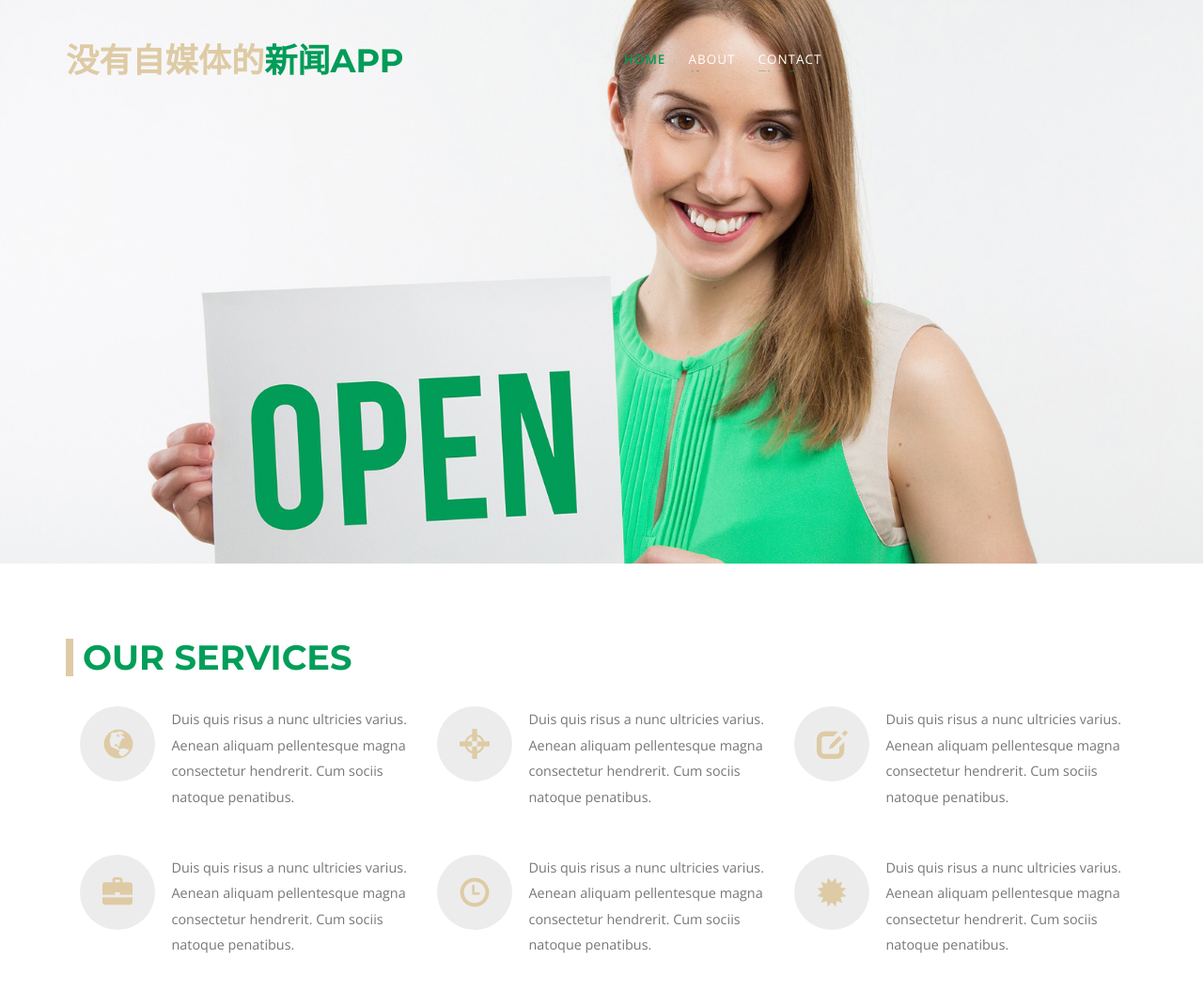
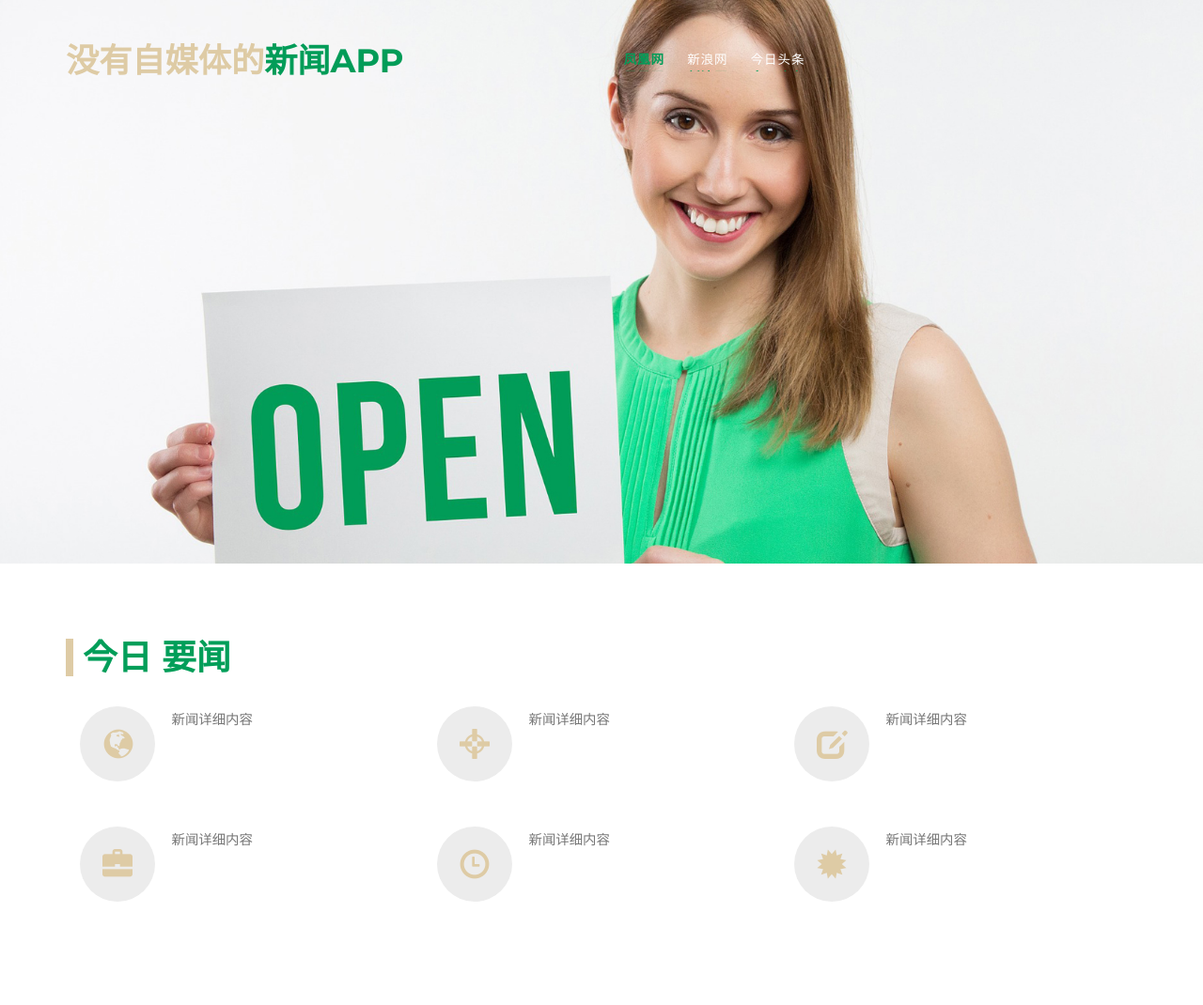
Before and after one commit to ThetaRgo/news22, a plain HTML site: page static/index.html in a window 1280 px wide. Shown: the top 1070 px of the page at 94% size. Drawn offline with nearby package versions, Linux system fonts and the light colour scheme; files that its build step writes are made by us from their sources; files whose address does not match are found by name.

Commit message:
修改了前端页面,开始布局新闻样式.将原程序中一些不需要的东西进行功能删减.

```diff
--- a/static/index.html
+++ b/static/index.html
@@ -6,9 +6,9 @@
 <meta http-equiv="Content-Type" content="text/html; charset=utf-8" />
 <meta name="keywords" content="" />
 <script type="application/x-javascript"> addEventListener("load", function() { setTimeout(hideURLbar, 0); }, false); function hideURLbar(){ window.scrollTo(0,1); } </script>
-<link href="css/bootstrap.css" rel='stylesheet' type='text/css' />
+<link href="static/css/bootstrap.css" rel='stylesheet' type='text/css' />
 <!--Custom-Theme-files-->
-<link href="css/style.css" rel='stylesheet' type='text/css' />
+<link href="static/css/style.css" rel='stylesheet' type='text/css' />
 <!--/script-->
 <script src="js/jquery-1.11.1.min.js"></script>
 <script type="text/javascript" src="js/move-top.js"></script>
@@ -21,8 +21,8 @@
 				});
 			});
 </script>
-		<link href='https://fonts.googleapis.com/css?family=Montserrat:400,700' rel='stylesheet' type='text/css'>
-		<link href='https://fonts.googleapis.com/css?family=Open+Sans:400,600' rel='stylesheet' type='text/css'>
+		<link href='http://fonts.googleapis.com/css?family=Montserrat:400,700' rel='stylesheet' type='text/css'>
+		<link href='http://fonts.googleapis.com/css?family=Open+Sans:400,600' rel='stylesheet' type='text/css'>
 
 </head>
 <body>
@@ -31,14 +31,14 @@
      <div class="container">
       <div class="header-top">
 	       	<div class="logo">
-                    <a href="index.html"><h1>没有自媒体的<span>新闻APP</span></h1> </a>
+                    <a href="static/index.html"><h1>没有自媒体的<span>新闻APP</span></h1> </a>
 			 </div>
 				    <div class="top-menu">
 					    <span class="menu"> </span>
 							<ul>
-								<li><a class="active" href="index.html"><span data-hover="主页">Home</span></a><label> </label></li>
-								<li><a href="about.html"> <span data-hover="关于">About</span></a><label> </label></li>
-								<li><a href="contact.html"><span data-hover="联系我">Contact</span></a><label> </label></li>
+								<li><a class="active" href="http://www.ifeng.com/"><span data-hover="凤凰网">凤凰网</span></a><label> </label></li>
+								<li><a href="http://news.sina.com.cn/"> <span data-hover="新浪网">新浪网</span></a><label> </label></li>
+								<li><a href="https://www.toutiao.com/ch/news_hot/"><span data-hover="今日头条">今日头条</span></a><label> </label></li>
 
 							</ul>
 
@@ -53,7 +53,7 @@
 	   <!--/services-->
 	  <div class="services" id="services">
 	      <div class="container">
-		   <h3 class="tittle">Our Services</h3>
+		   <h3 class="tittle">今日 要闻</h3>
 		      <div class="serve-top">
 				 <div class="col-md-4 serve-icons">
 					<div class="s-sub">
@@ -61,7 +61,7 @@
 						  <i class="glyphicon glyphicon-globe"></i>
 						</div>
 						<div class="col-md-10 serve-text">
-						 <p> Duis quis risus a nunc ultricies varius. Aenean aliquam pellentesque magna consectetur hendrerit. Cum sociis natoque penatibus. </p>
+						 <p> 新闻详细内容 </p>
 						</div>
 					     <div class="clearfix"> </div>
 					 </div>
@@ -70,7 +70,7 @@
 						  <i class="glyphicon glyphicon-briefcase"></i>
 						</div>
 						<div class="col-md-10 serve-text">
-						 <p> Duis quis risus a nunc ultricies varius. Aenean aliquam pellentesque magna consectetur hendrerit. Cum sociis natoque penatibus.</p>
+						 <p> 新闻详细内容</p>
 						</div>
 					     <div class="clearfix"> </div>
 					 </div>
@@ -81,7 +81,7 @@
 						  <i class="glyphicon glyphicon-screenshot"></i>
 						</div>
 						<div class="col-md-10 serve-text">
-						 <p> Duis quis risus a nunc ultricies varius. Aenean aliquam pellentesque magna consectetur hendrerit. Cum sociis natoque penatibus. </p>
+						 <p> 新闻详细内容 </p>
 						</div>
 					     <div class="clearfix"> </div>
 					 </div>
@@ -90,7 +90,7 @@
 						  <i class="glyphicon glyphicon-time"></i>
 						</div>
 						<div class="col-md-10 serve-text">
-						 <p> Duis quis risus a nunc ultricies varius. Aenean aliquam pellentesque magna consectetur hendrerit. Cum sociis natoque penatibus.</p>
+						 <p> 新闻详细内容</p>
 						</div>
 					     <div class="clearfix"> </div>
 					 </div>
@@ -101,7 +101,7 @@
 						  <i class="glyphicon glyphicon-edit"></i>
 						</div>
 						<div class="col-md-10 serve-text">
-						 <p> Duis quis risus a nunc ultricies varius. Aenean aliquam pellentesque magna consectetur hendrerit. Cum sociis natoque penatibus.</p>
+						 <p> 新闻详细内容</p>
 						</div>
 					     <div class="clearfix"> </div>
 					 </div><div class="s-sub">
@@ -109,7 +109,7 @@
 						  <i class="glyphicon glyphicon-certificate"></i>
 						</div>
 						<div class="col-md-10 serve-text">
-						 <p> Duis quis risus a nunc ultricies varius. Aenean aliquam pellentesque magna consectetur hendrerit. Cum sociis natoque penatibus.</p>
+						 <p> 新闻详细内容</p>
 						</div>
 					     <div class="clearfix"> </div>
 					 </div>
@@ -133,7 +133,7 @@
 
 </script>
 <!-- //End fancyBox light-box -->
-<link rel="stylesheet" href="css/swipebox.css">
+<link rel="stylesheet" href="static/css/swipebox.css">
 	<script src="js/jquery.swipebox.min.js"></script>
 	    <script type="text/javascript">
 			jQuery(function($) {
@@ -174,15 +174,15 @@
 					<div class="col-md-3 footer-left">
 						<h4>Follow Us</h4>
 							<div class="soci">
-									<a href="#"><i class="f-1"> </i></a>
-									<a href="#"><i class="t-1"> </i></a>
-									<a href="#"><i class="g-1"> </i></a>
+									<a href="static/#"><i class="f-1"> </i></a>
+									<a href="static/#"><i class="t-1"> </i></a>
+									<a href="static/#"><i class="g-1"> </i></a>
 								</div>
 					</div>
 					<div class="clearfix"></div>
 				</div>
 					<div class="footer-text">
-						<p>Copyright &copy; 2016.Company name All rights reserved.More Templates <a href="http://www.cssmoban.com/" target="_blank" title="模板之家">模板之家</a> - Collect from <a href="http://www.cssmoban.com/" title="网页模板" target="_blank">网页模板</a></p>
+						<p>Copyright &copy; 2016.Company name All rights reserved.More Templates <a href="static/http://www.cssmoban.com/" target="_blank" title="模板之家">模板之家</a> - Collect from <a href="static/http://www.cssmoban.com/" title="网页模板" target="_blank">网页模板</a></p>
 					</div>
 				</div>
 			</div>
@@ -203,7 +203,7 @@
 
 									});
 								</script>
-		<a href="#home" id="toTop" class="scroll" style="display: block;"> <span id="toTopHover" style="opacity: 1;"> </span></a>
+		<a href="static/#home" id="toTop" class="scroll" style="display: block;"> <span id="toTopHover" style="opacity: 1;"> </span></a>
 <!--JS-->
 <script type="text/javascript" src="js/bootstrap-3.1.1.min.js"></script>
 
```
Also changed, not shown: static/blog.html (+2 -2 lines).
